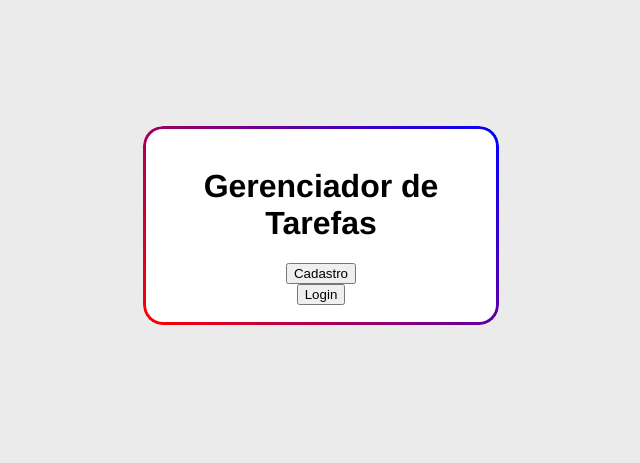
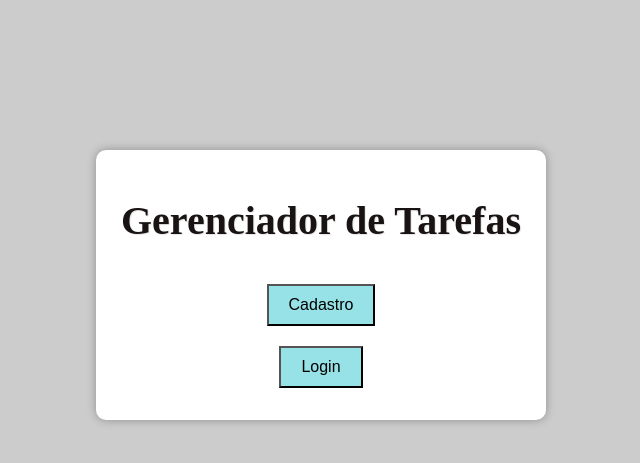
Before and after one commit to SouzaAllan/flask_todo_list, a Flask app: template template/home.html in a window 1280 px wide. Shown: the top 463 px of the page, without its empty margins (319-959 px from the left). Run offline with Flask 3, Linux system fonts and the light colour scheme; the template is opened without the code that fills it, so the values that code supplies are empty.

Commit message:
start_front_end

```diff
--- a/template/home.html
+++ b/template/home.html
@@ -2,19 +2,18 @@
 <html>
   <head>
     <style>
+        body {
+			background: linear-gradient(to bottom,  #cccccc, #cccccc);
+		}
 
     .modal-content {
-      position: relative;
-      padding: 20px;
-      margin: 10% auto; /* Center the modal content vertically and horizontally */
-      width: 25%; /* Set the width of the modal content */
-      background-color: #fff;
-      border-radius: 20px;
-      .title_name{
-        font-family: Helvetica;
-        font-size: 1rem;
-        text-align: center;
-        }
+        background-color: #fff;
+			border-radius: 10px;
+			box-shadow: 0 0 10px rgba(0,0,0,0.3);
+			margin: 150px auto;
+			padding: 20px;
+			width: 410px;
+            height: 230px;
       .buttons{
 
         text-align: center;
@@ -22,21 +21,35 @@
       }
     }
 
-    .modal-content::before {
-      content: "";
-      position: absolute;
-      inset: 0;
-      border-radius: 20px;
-      padding: 3px; /* control the border thickness */
-      background: linear-gradient(45deg, red, blue);
-      -webkit-mask:
-        linear-gradient(#fff 0 0) content-box,
-        linear-gradient(#fff 0 0);
-      -webkit-mask-composite: xor;
-              mask-composite: exclude;
-      pointer-events: none;
-    }
+    button {
+  background-color: #96e2e6;
+  color: rgb(0, 0, 0);
+  padding: 10px 20px;
+  text-align: center;
+  text-decoration: none;
+  display: inline-block;
+  font-size: 16px;
+  margin: 10px;
+  cursor: pointer;
+}
 
+button:hover {
+  background-color: #c6eaec;
+}
+
+button:active {
+  background-color: #47d6dd;
+  box-shadow: 0 5px #666;
+  transform: translateY(4px);
+}
+
+    h1 {
+			color: #191413;
+			font-size: 2.5rem;
+			margin-bottom: 30px;
+			text-align: center;
+			text-shadow: 1px 1px 1px rgba(0,0,0,0.1);
+		}
 
   </style>
   </head>
```
Also changed, not shown: template/login.html (+28 -3 lines), template/principal.html (+29 -3 lines), template/test_cad.html (+75 -0 lines).
